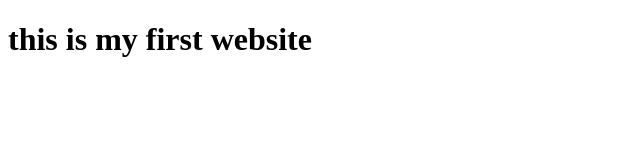
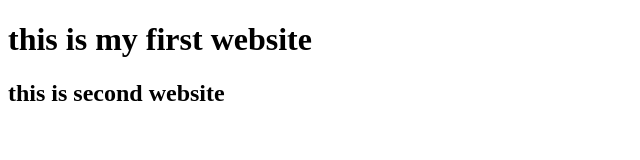
Before and after one commit to webprosanto/my-first-website, a plain HTML site: page index.html in a window 1280 px wide. Shown: the whole page, without its empty margins (0-640 px from the left). Drawn offline with Linux system fonts and the light colour scheme.

Commit message:
this is testing

```diff
--- a/index.html
+++ b/index.html
@@ -10,6 +10,7 @@
 
 <body>
     <h1>this is my first website</h1>
+    <h2> this is second website</h2>
 
 </body>
 
```
